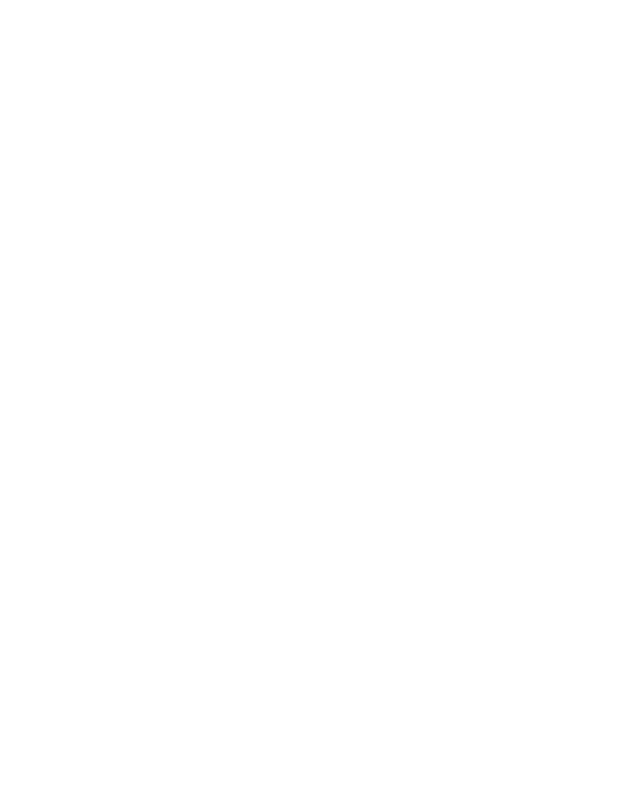
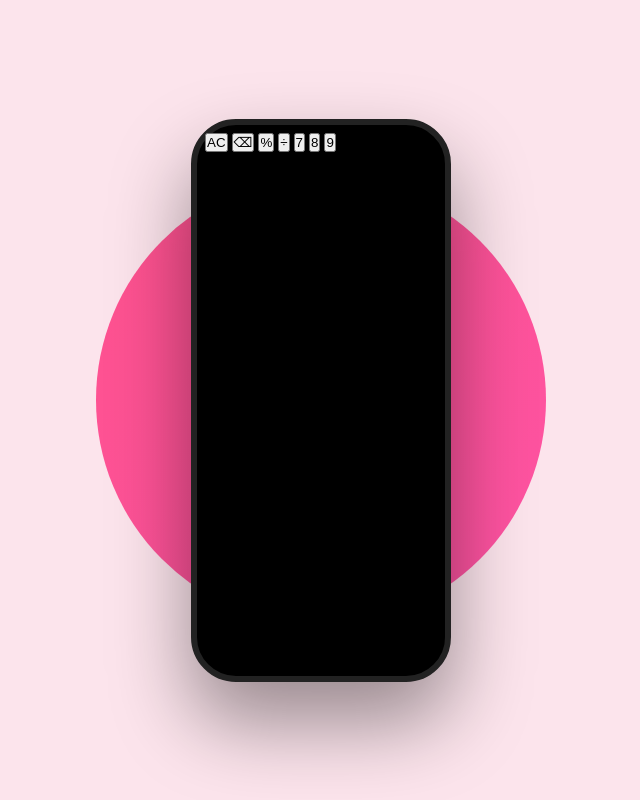
Before and after one commit to Ikana82/calculator-web, a plain HTML site: page index.html in a window 1280 px wide. Shown: the whole page, without its empty margins (319-959 px from the left). Drawn offline with Linux system fonts and the light colour scheme.

Commit message:
add frame calculator

```diff
--- a/index.html
+++ b/index.html
@@ -3,7 +3,37 @@
   <head>
     <meta charset="UTF-8" />
     <meta name="viewport" content="width=device-width, initial-scale=1.0" />
-    <title>Calculator Web App</title>
+    <title>Calculator Web Apps</title>
+
+    <link rel="icon" type="omage/png" href="calculator-icon.png" />
+
+    <link rel="stylesheet" href="style.css" />
   </head>
-  <body></body>
+  <body>
+    <div class="background-circle"></div>
+
+    <div class="phone-frame">
+      <div class="dynamic-island"></div>
+      <div class="side-button power"></div>
+      <div class="side-button volume-up"></div>
+      <div class="side-button volume-down"></div>
+
+      <div class="calculator-screen">
+        <div class="display">
+          <div id="history" class="history"></div>
+        </div>
+
+        <div class="buttons">
+          <button class="btn light-gray" onclick="clearDisplay()">AC</button>
+          <button class="btn light-gray" onclick="backspace()">⌫</button>
+          <button class="btn light-gray" onclick="appendValue('%')">%</button>
+          <button class="btn pink" onclick="appendValue('/')">÷</button>
+
+          <button class="btn dark-gray" onclick="appendValue('7')">7</button>
+          <button class="btn dark-gray" onclick="appendValue('8')">8</button>
+          <button class="btn pink" onclick="appendValue('8')">9</button>
+        </div>
+      </div>
+    </div>
+  </body>
 </html>
--- a/style.css
+++ b/style.css
@@ -0,0 +1,48 @@
+* {
+    margin: 0;
+    padding: 0;
+    box-sizing: border-box;
+    font-family:   -apple-system, BlinkMacSystemFont, 'SF Pro Display', 'Segoe UI', Roboto, 'Open Sans', Arial, Helvetica, sans-serif sans-serif;
+}
+
+:root {
+    --bg-pink: #fce4ec;
+    --bg-circle: #ff2d75;
+    --bg-dark: #333333;
+    --bg-light: #e5e5e5;
+    --font-white: #ffffff;
+    --font-black: #000000;
+    --font-pink: #ff2f92;
+}
+
+body {
+    background-color: var(--bg-pink);
+    height: 100vh;
+    display: flex;
+    justify-content: center;
+    align-items: center;
+    overflow: hidden;
+}
+
+.background-circle {
+    position: absolute;
+    width: 450px;
+    height: 450px;
+    background: linear-gradient(135deg, var(--bg-circle), var(--font-pink));
+    border-radius: 50%;
+    z-index: 1;
+    opacity: 0.8;
+}
+
+.phone-frame {
+    width: 260px;
+    height: 563px;
+    background-color: var(--font-black);
+    border: 6px solid #222;
+    border-radius: 45px;
+    display: flex;
+    flex-direction: column;
+    box-shadow: 0 40px 80px rgba(0,0,0,0.4);
+    z-index: 10;
+    padding: 8px;
+}
```
Also changed, not shown: contoh.html (deleted, +0 -53 lines), calculator-icon.png (added), script.js (deleted).
